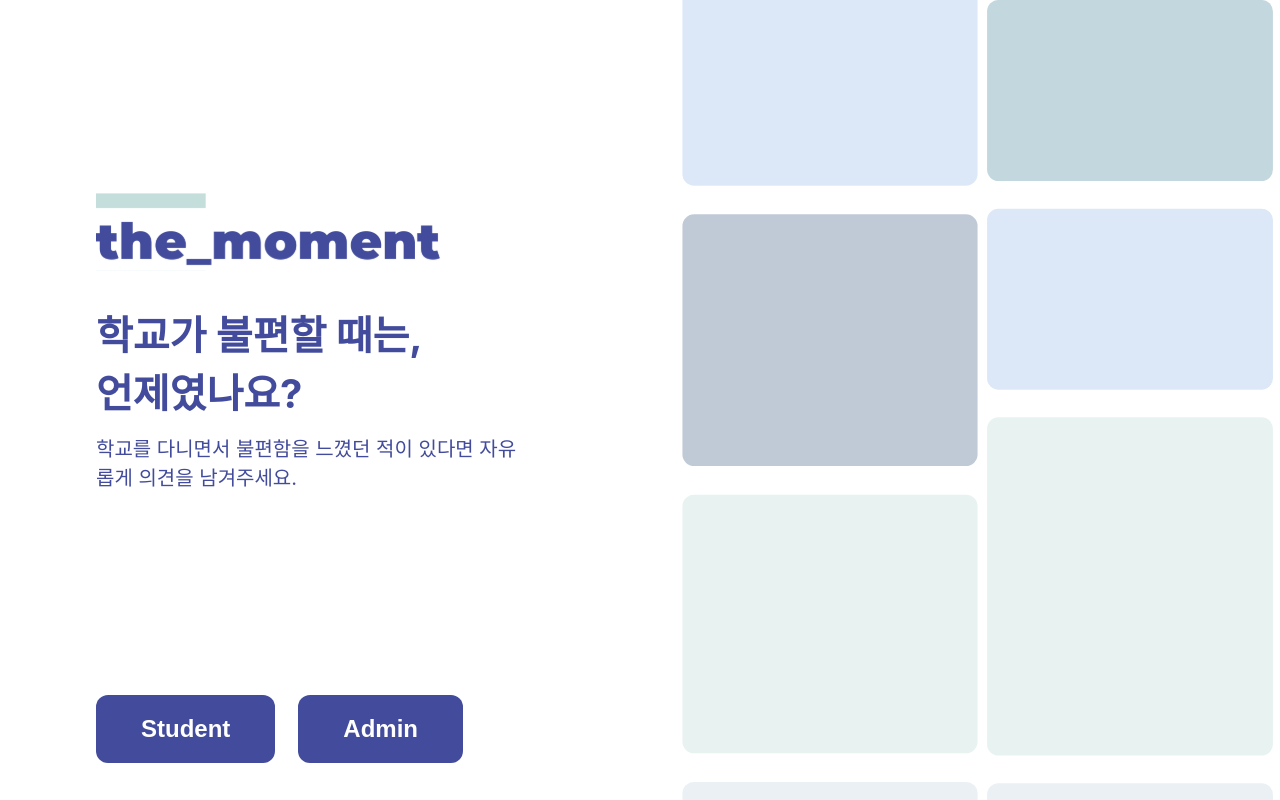
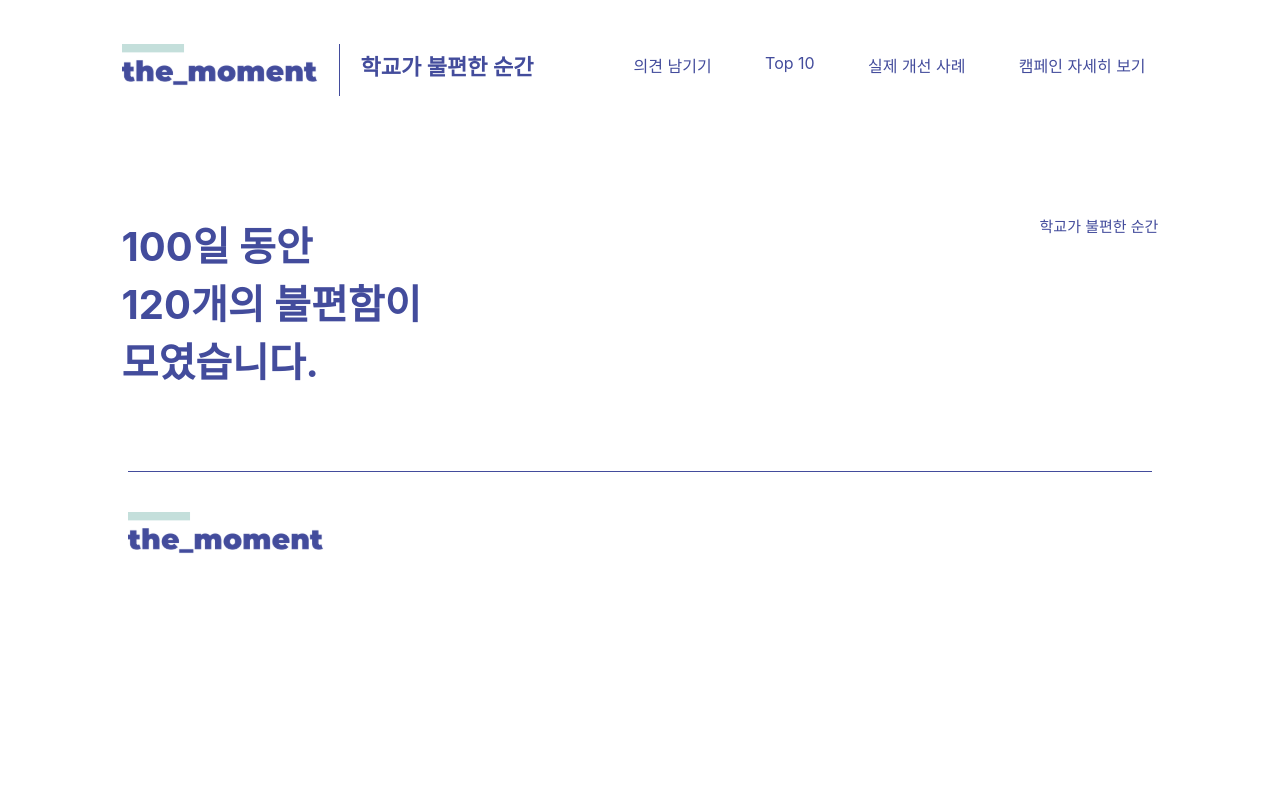
Before and after one commit to themoment-team/MontBlanc-front, a React (Create React App) app: page /about in a window 1280 px wide. Before the commit this address led to /. Built offline with nearby package versions, Linux system fonts and the light colour scheme.

Commit message:
Move RecoilRoot

```diff
--- a/src/App.tsx
+++ b/src/App.tsx
@@ -2,20 +2,17 @@ import React from "react";
 import { BrowserRouter, Redirect, Route, Switch } from "react-router-dom";
 import * as P from "./Page/index";
 import GlobalStyle from "./Constants/GlobalStyle/GlobalStyles";
-import { RecoilRoot } from 'recoil';
 
 const App: React.FC = () => (
   <BrowserRouter>
     <GlobalStyle />
     <Switch>
-      <RecoilRoot>
       <Route path="/about" component={P.about} />
       <Route path="/improvment" component={P.improvment} />
       <Route path="/topten" component={P.Top10} />
       <Route path="/Leave_opinion" component={P.LeaveComments} />
       <Route path="/" component={P.Start} />
       <Redirect path="*" to="/" />
-      </RecoilRoot>
     </Switch>
   </BrowserRouter>
 );
--- a/src/index.tsx
+++ b/src/index.tsx
@@ -3,14 +3,17 @@ import ReactDOM from 'react-dom';
 import './index.css';
 import App from './App';
 import { ModalContextProvider } from "./Context/Modal";
+import { RecoilRoot } from 'recoil';
 import reportWebVitals from './reportWebVitals';
 
 ReactDOM.render(
-  <ModalContextProvider>
-    <React.StrictMode>
-      <App />
-    </React.StrictMode>
-  </ModalContextProvider>,
+  <RecoilRoot>
+    <ModalContextProvider>
+      <React.StrictMode>
+        <App />
+      </React.StrictMode>
+    </ModalContextProvider>
+  </RecoilRoot>,
   document.getElementById('root')
 );
 
```
Lines whose indentation alone changed are shown as unchanged.
